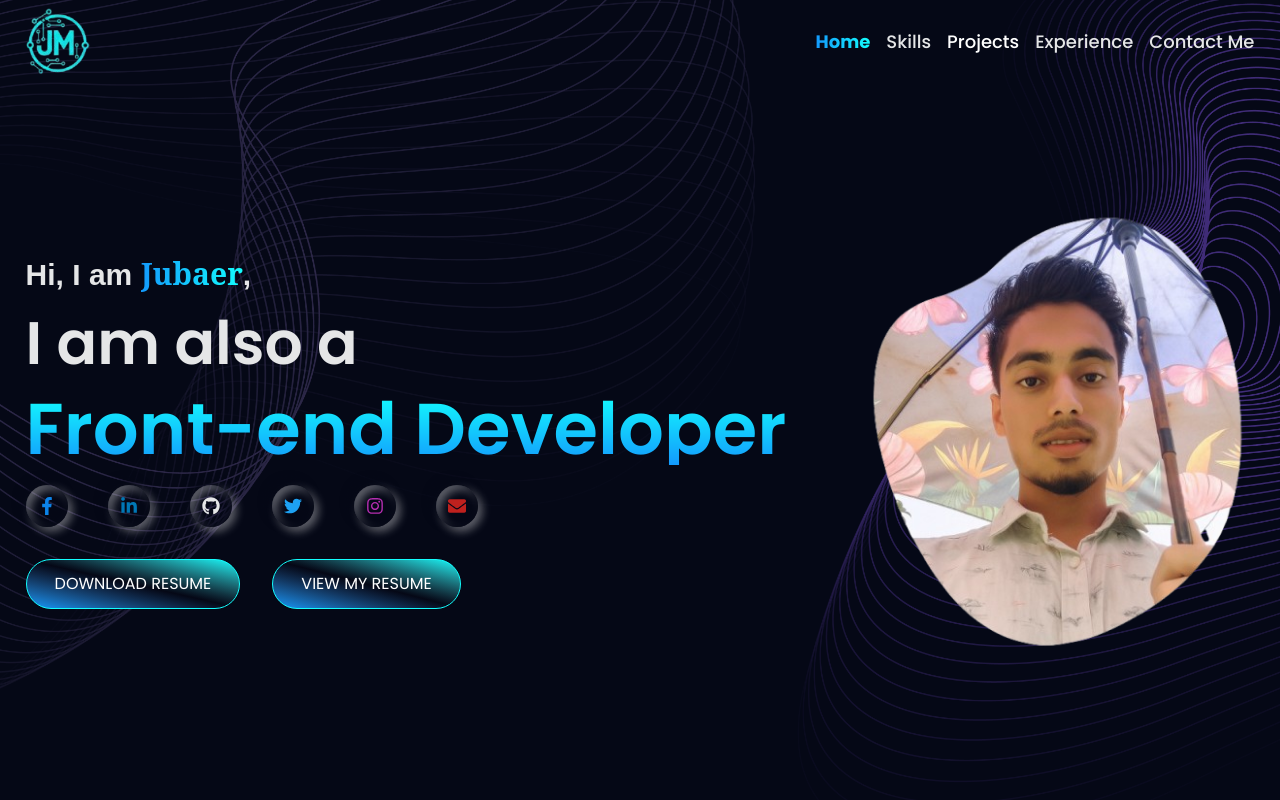
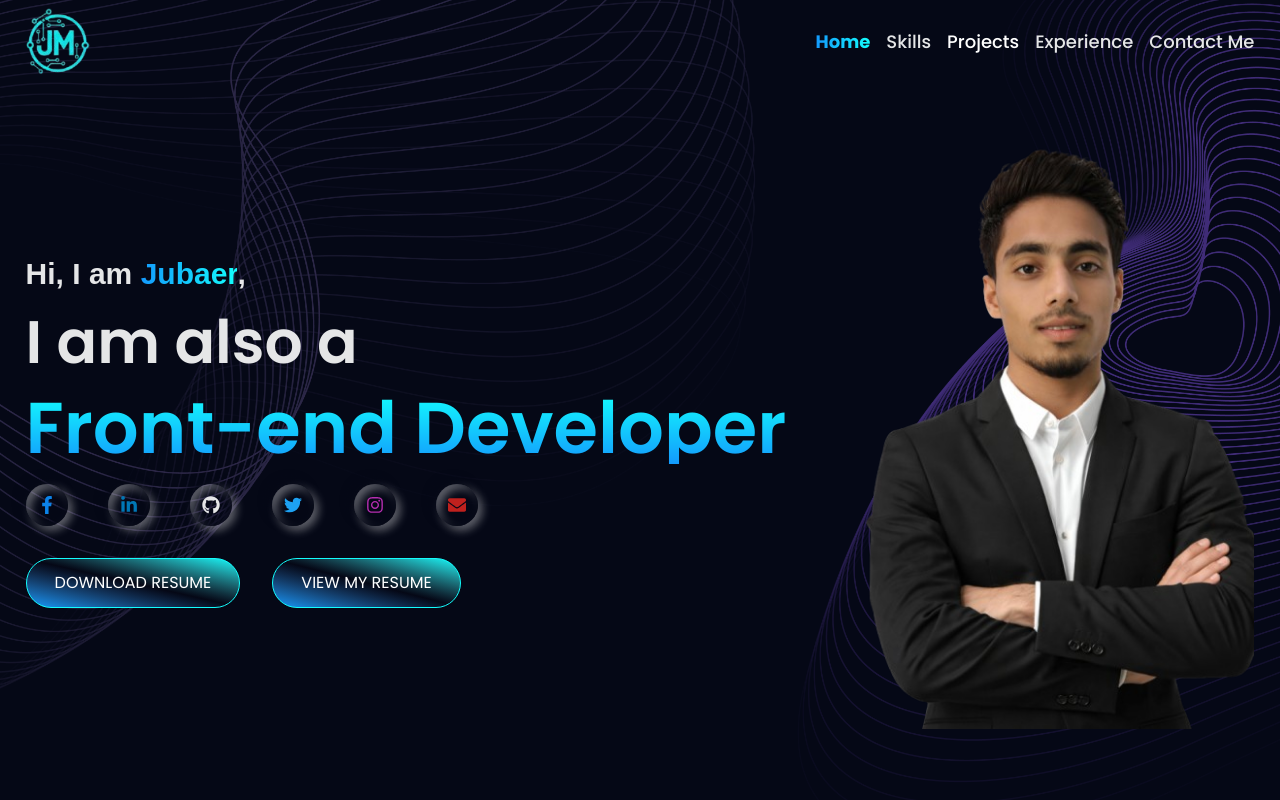
Before and after one commit to jmjubaer/jm-protfulio, a Next.js app: page / in a window 1280 px wide. Shown: the top 800 px of the page. Built offline with nearby package versions, Linux system fonts and the light colour scheme; no server answers; a web font is replaced by a local one.

Commit message:
update banner

```diff
--- a/src/components/pages/home/banner/index..tsx
+++ b/src/components/pages/home/banner/index..tsx
@@ -1,9 +1,6 @@
 "use client";
 // import { TypeAnimation } from "react-type-animation";
-// import bg from "@/assets/my-image.png";
-// import newImage from "@/assets/new.jpeg";
-// import newImage from "@/assets/IMG_20250510_130850.jpg";
-import newImage from "@/assets/my-vector.png";
+import newImage from "@/assets/my-image.png";
 
 import {
     FaFacebookF,
@@ -23,8 +20,9 @@ const Banner = () => {
             <div className='grid md:grid-cols-3 gap-5 justify-between items-center min-h-screen jm_container py-10 md:py-0'>
                 <div className='md:col-span-2 order-2 md:order-1'>
                     <h1 className='text-3xl mb-5 heading_font font-semibold'>
-                        Hi, I am{" "}
-                        <span className='gradient_text jm_special_font'>
+                        Hi,
+                        I am{" "}
+                        <span className='gradient_text'>
                             Jubaer
                         </span>
                         ,
```
Also changed, not shown: src/assets/my-image.png (added).
